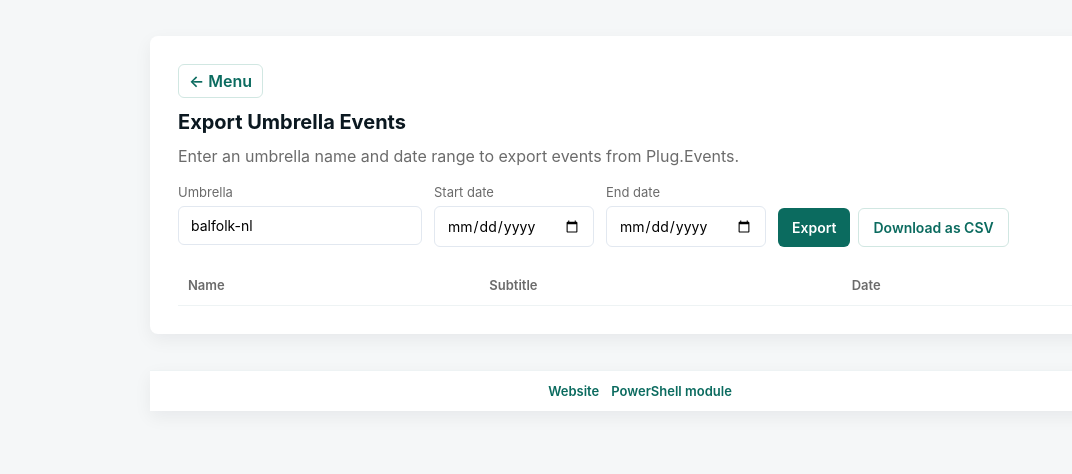
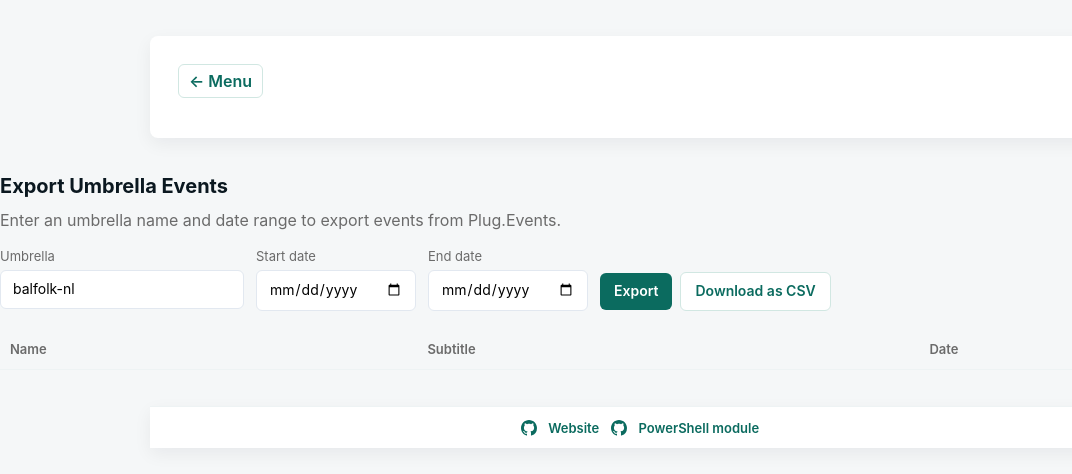
Before and after one commit to autosysops/StaticWebApp_PlugEventsTools, a website: page tools/CalendarExport.html in a window 1280 px wide. Shown: the whole page, without its empty margins (0-1072 px from the left). Drawn offline with Linux system fonts and the light colour scheme.

Commit message:
lighthouse optimalizations and better alignment and github logo added in footer

```diff
--- a/styles/site.css
+++ b/styles/site.css
@@ -54,10 +54,19 @@ td a:hover{text-decoration:underline}
 
 /* Small utility classes moved from inline attributes */
 .top-actions{text-align:left;margin-bottom:12px}
-.controls .field.actions{align-self:end}
-.btn-row{display:flex;gap:8px}
+.controls .field.actions{justify-content:flex-end}
+.btn-row{display:flex;gap:8px;align-items:center}
+/* Ensure consistent vertical metrics for inputs and buttons */
+input[type="text"],input[type="date"],select,textarea,button{line-height:1.2}
 
 @media (max-width:640px){
   .field{min-width:140px;width:100%}
   .controls{flex-direction:column}
 }
+
+/* GitHub icon in footer */
+.gh-icon{width:16px;height:16px;vertical-align:middle;margin-right:8px;fill:currentColor}
+.footer a span{vertical-align:middle}
+
+/* Accessibility helper */
+.visually-hidden{position:absolute;left:-10000px;top:auto;width:1px;height:1px;overflow:hidden}
--- a/tools/CalendarExport.html
+++ b/tools/CalendarExport.html
@@ -3,18 +3,21 @@
 <head>
 	<meta charset="utf-8" />
 	<meta name="viewport" content="width=device-width,initial-scale=1" />
-	<link rel="stylesheet" href="../styles/site.css" />
+	<link rel="preload" href="../styles/site.css" as="style" onload="this.rel='stylesheet'">
+	<noscript><link rel="stylesheet" href="../styles/site.css"></noscript>
+	<meta name="description" content="Export Umbrella events from Plug.Events as JSON or CSV. Simple UI for selecting umbrella and date range.">
 	<title>Calendar Export</title>
 	<link rel="preconnect" href="https://fonts.gstatic.com">
-	<link href="https://fonts.googleapis.com/css2?family=Open+Sans:wght@300;400;600&display=swap" rel="stylesheet">
+	<link rel="preload" href="https://fonts.googleapis.com/css2?family=Open+Sans:wght@300;400;600&display=swap" as="style" onload="this.rel='stylesheet'">
+	<noscript><link href="https://fonts.googleapis.com/css2?family=Open+Sans:wght@300;400;600&display=swap" rel="stylesheet"></noscript>
 	<!-- styles moved to ../styles/site.css -->
 </head>
 
 <body>
-	<div class="wrap">
+	<main role="main" class="wrap">
 		<div class="top-actions">
 			<a class="backBtn" id="backBtn" href="../index.html">← Menu</a>
-		</div>
+		</main>
 		<h1>Export Umbrella Events</h1>
 		<p class="lead">Enter an umbrella name and date range to export events from Plug.Events.</p>
 
@@ -184,8 +187,14 @@
 	</script>
 	<footer class="site-footer">
 		<div class="wrap footer">
-			<a href="https://github.com/autosysops/StaticWebApp_PlugEventsTools" target="_blank" rel="noopener noreferrer">Website</a>
-			<a href="https://github.com/autosysops/PowerShell_PlugEvents" target="_blank" rel="noopener noreferrer">PowerShell module</a>
+			<a href="https://github.com/autosysops/StaticWebApp_PlugEventsTools" target="_blank" rel="noopener noreferrer">
+				<svg class="gh-icon" viewBox="0 0 16 16" aria-hidden="true" focusable="false"><path d="M8 0C3.58 0 0 3.58 0 8c0 3.54 2.29 6.53 5.47 7.59.4.07.55-.17.55-.38 0-.19-.01-.82-.01-1.49-2.01.37-2.53-.49-2.69-.94-.09-.23-.48-.94-.82-1.13-.28-.15-.68-.52-.01-.53.63-.01 1.08.58 1.23.82.72 1.21 1.87.87 2.33.66.07-.52.28-.87.51-1.07-1.78-.2-3.64-.89-3.64-3.95 0-.87.31-1.59.82-2.15-.08-.2-.36-1.02.08-2.12 0 0 .67-.22 2.2.82.64-.18 1.32-.27 2-.27s1.36.09 2 .27c1.53-1.04 2.2-.82 2.2-.82.44 1.1.16 1.92.08 2.12.51.56.82 1.28.82 2.15 0 3.07-1.87 3.75-3.65 3.95.29.25.54.73.54 1.48 0 1.07-.01 1.93-.01 2.19 0 .21.15.46.55.38A8.013 8.013 0 0016 8c0-4.42-3.58-8-8-8z"/></svg>
+				<span>Website</span>
+			</a>
+			<a href="https://github.com/autosysops/PowerShell_PlugEvents" target="_blank" rel="noopener noreferrer">
+				<svg class="gh-icon" viewBox="0 0 16 16" aria-hidden="true" focusable="false"><path d="M8 0C3.58 0 0 3.58 0 8c0 3.54 2.29 6.53 5.47 7.59.4.07.55-.17.55-.38 0-.19-.01-.82-.01-1.49-2.01.37-2.53-.49-2.69-.94-.09-.23-.48-.94-.82-1.13-.28-.15-.68-.52-.01-.53.63-.01 1.08.58 1.23.82.72 1.21 1.87.87 2.33.66.07-.52.28-.87.51-1.07-1.78-.2-3.64-.89-3.64-3.95 0-.87.31-1.59.82-2.15-.08-.2-.36-1.02.08-2.12 0 0 .67-.22 2.2.82.64-.18 1.32-.27 2-.27s1.36.09 2 .27c1.53-1.04 2.2-.82 2.2-.82.44 1.1.16 1.92.08 2.12.51.56.82 1.28.82 2.15 0 3.07-1.87 3.75-3.65 3.95.29.25.54.73.54 1.48 0 1.07-.01 1.93-.01 2.19 0 .21.15.46.55.38A8.013 8.013 0 0016 8c0-4.42-3.58-8-8-8z"/></svg>
+				<span>PowerShell module</span>
+			</a>
 		</div>
 	</footer>
 </body>
```
Also changed, not shown: index.html (+13 -5 lines).
